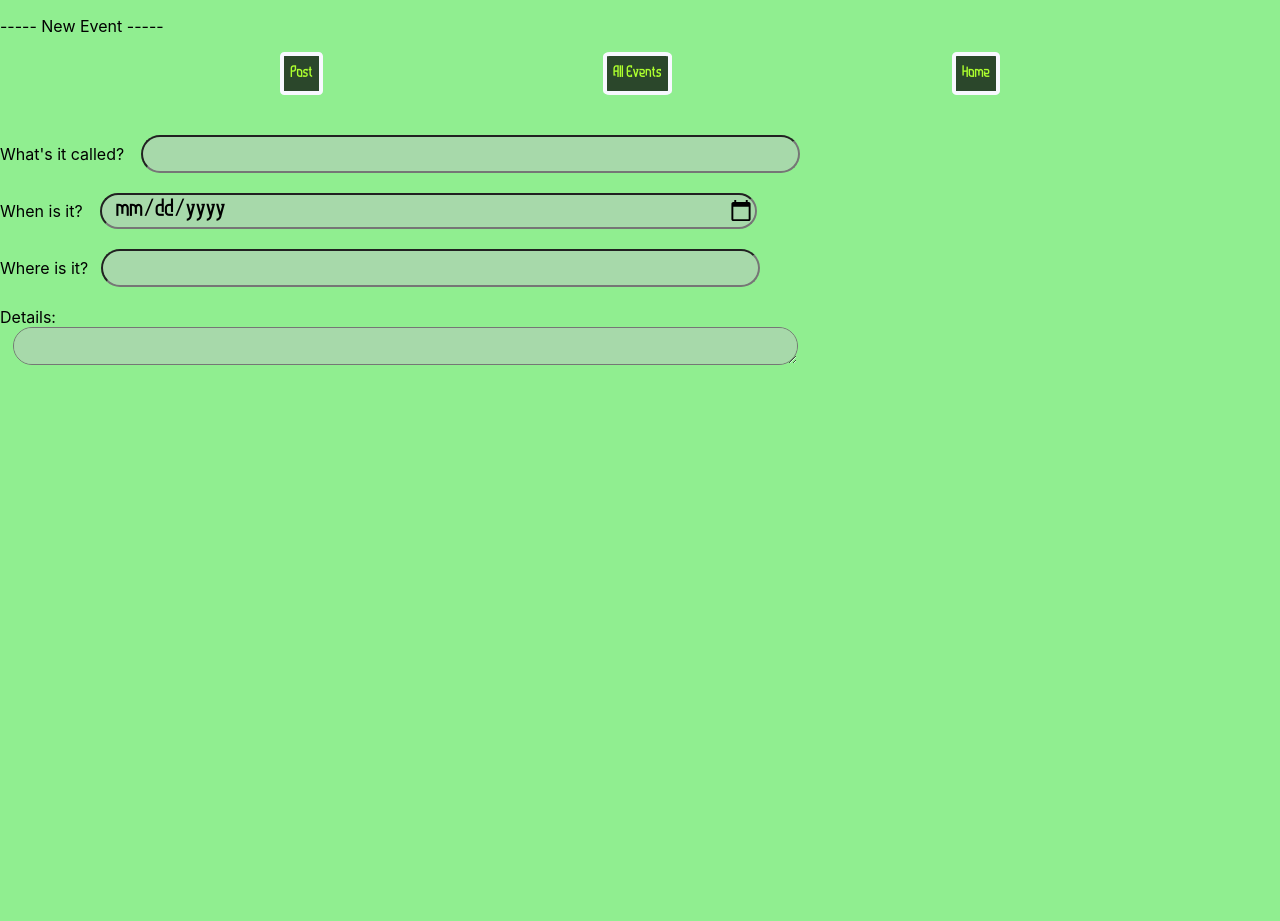
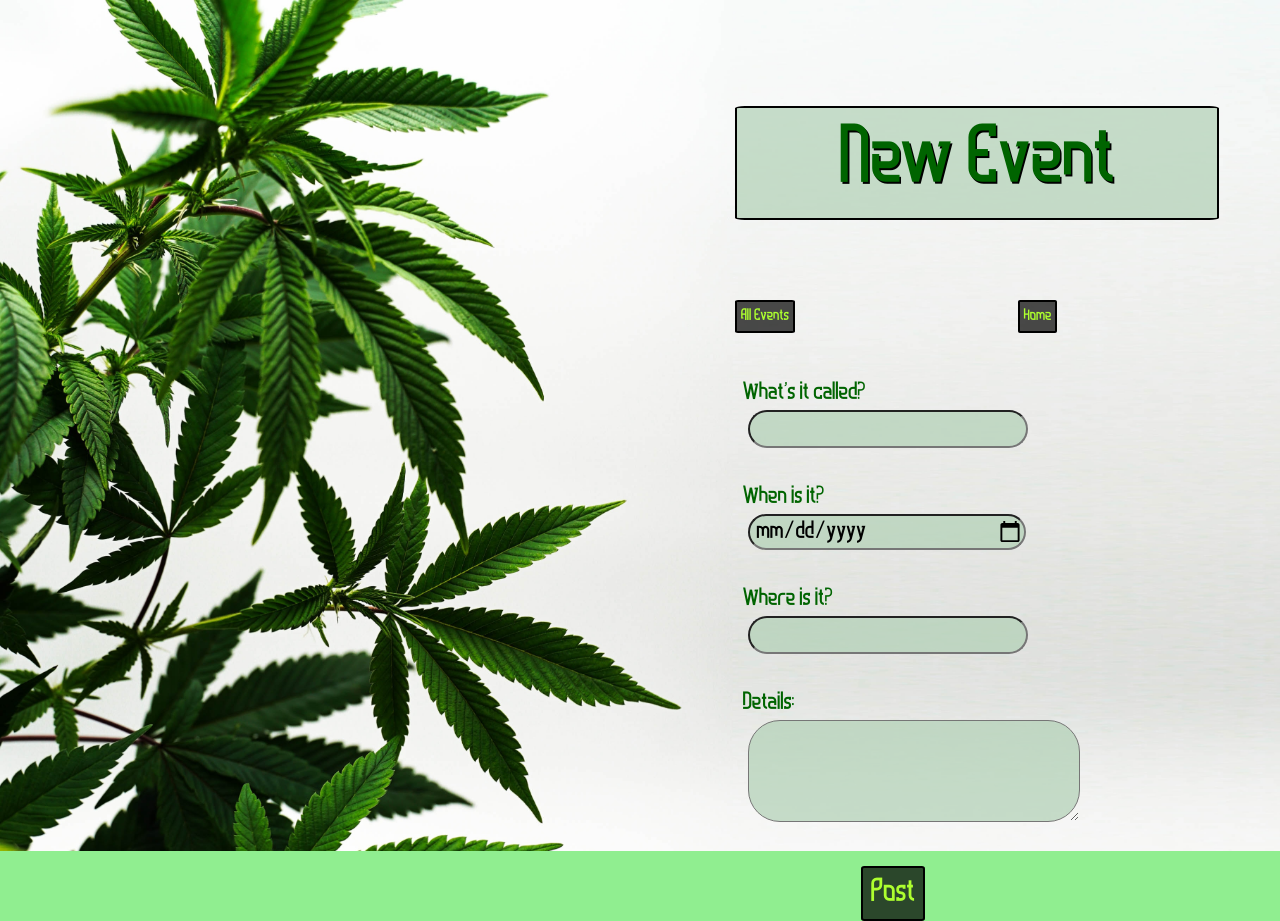
Before and after one commit to TheRogueChef/HighTech, a React (Create React App) app in the folder client/: page /newEvent in a window 1280 px wide. Before the commit the page ends 800 px from the top, so only its background shows below. Built offline with nearby package versions, Linux system fonts and the light colour scheme.

Commit message:
finished events

```diff
--- a/client/src/components/pages/EventDisplayAll.js
+++ b/client/src/components/pages/EventDisplayAll.js
@@ -2,6 +2,12 @@ import React, { useEffect, useState } from 'react';
 import axios from 'axios';
 import { Link } from 'react-router-dom';
 import '../pages/style.css';
+
+function formatDate(dateString) {
+    const options = { year: 'numeric', month: 'long', day: 'numeric' };
+    return new Date(dateString).toLocaleDateString(undefined, options);
+  }
+
 
 const DisplayAllEvents = (props) => {
     const [events, setEvents] = useState([]);
@@ -12,7 +18,8 @@ const DisplayAllEvents = (props) => {
             .then((res) => {
                 const initialEvents = res.data.map((event) => {
                     return {
-                        ...event
+                        ...event,
+                        eventDate: formatDate(event.eventDate),
 
                     };
                 });
@@ -24,25 +31,27 @@ const DisplayAllEvents = (props) => {
     }, []);
 
     return (
-        <div className= ''>
-            <br  />
-            <h1 className=''>All Events</h1>
-            <br/>
+        <div className= 'evShell'>
+            <br />
+            <div className='libCenter'>
+            <p className='evTitle'>All Events</p>
+            </div>
             <div className='btnBar'>
-                <Link className='btn' to={'/dash'}>Home</Link>
-                <Link className='btn' to={`/newEvent`}>New Event</Link>
+                <Link className='bubBtn' to={'/dash'}>Home</Link>
+                <Link className='bubBtn' to={`/newEvent`}>New Event</Link>
             </div>
+            <br />
+            <div className='evBox'>
             {events.map((event, index) => (
-                <div className='' key={index}>
-                    <h1>{event.eventTitle}</h1>
-                    <h4>{event.eventLocation}</h4>
-                    <h4>{event.eventDate}</h4>
-                    <h2 style={{ fontStyle: 'italic'}}>"{event.eventDetails}"</h2>
-                    <br />
-                    <Link className='btn' to={`/oneEvent/${event._id}`}>Deets</Link>
+                <div className='evBubble' key={index}>
+                    <p className='bubTitle'>{event.eventTitle}</p>
+                    <p className='bubLocation'>{event.eventLocation}</p>
+                    <p className='bubLocation'>{event.eventDate}</p>
+                    <Link className='bubBtn' to={`/oneEvent/${event._id}`}>Details</Link>
                     <br /><br />
                 </div>
             ))}
+            </div>
         </div>
     );
 };
--- a/client/src/components/pages/EventDisplayOne.js
+++ b/client/src/components/pages/EventDisplayOne.js
@@ -2,6 +2,11 @@ import React, { useEffect, useState } from 'react';
 import axios from 'axios';
 import { Link, useParams } from 'react-router-dom';
 import '../pages/style.css';
+
+function formatDate(dateString) {
+    const options = { year: 'numeric', month: 'long', day: 'numeric' };
+    return new Date(dateString).toLocaleDateString(undefined, options);
+}
 
 const OneEvent = (props) => {
     const { id } = useParams();
@@ -13,14 +18,17 @@ const OneEvent = (props) => {
         axios.get("http://localhost:8000/api/oneEvent/" + id)
             .then((res) => {
                 if (isMounted) {
-                setEvent(res.data);
-            }
+                    res.data.eventDate = formatDate(res.data.eventDate);
+                        setEvent(res.data);
+
+                }
             })
             .catch((err) => {
                 console.log(err);
             });
-        return ()=> {
+        return () => {
             isMounted = false;
+
         };
     }, [id]);
 
@@ -28,28 +36,23 @@ const OneEvent = (props) => {
 
 
     return (
-        <div className='viewDad'>
-            <br  /><br  />
-            <p className='viewName'>{event.eventTitle}</p>
-            <br  /><br  />
-        <div className='btnBar'>
-            <Link className='btn' to={`/updateEvent/${event._id}`}>Edit</Link>
+        <div className='dispDad'>
+            <div className='dispBox'>
+            <p className='dispName'>{event.eventTitle}</p>
+            <br />
+            <div className='dispShell'>
+                <p>Location:<br /><p className='dispWords'>{event.eventLocation}</p></p>
+                <p className='dispP'>Date:<br /><p className='dispWords'>{event.eventDate}</p></p>
+                <p className='dispP2'>Details:<br /><p className='dispWords2'>{event.eventDetails}</p></p>
+            </div>
             <br /><br />
-            <Link className='btn' to={`/dash`}>Home</Link>
+            </div>
+            <div className='btnBar'>
+                <Link className='btn' to={`/updateEvent/${event._id}`}>Edit</Link>
+                <Link className='btn' to={`/dash`}>Home</Link>
+                <Link className='btn' to={`/events`}>Back</Link>
+            </div>
             <br />
-            <Link className='btn' to={`/events`}>All Events</Link>
-        </div>
-            <div className='viewShell'>
-                <br />
-                <p className= 'viewEntry'>{event.eventTitle}</p>
-                <br />
-                <h3> {event.eventLocation}</h3>
-                <br />
-                <h3> {event.eventDate}</h3>
-                <br  />
-                <h2 style={{ fontStyle: 'italic'}}>"{event.eventDetails}"</h2>
-                <br /><br />
-            </div>
         </div>
     )
 }
--- a/client/src/components/pages/EventUpdate.js
+++ b/client/src/components/pages/EventUpdate.js
@@ -42,7 +42,7 @@ const UpdateEvent = (props) => {
         axios
             .delete(`http://localhost:8000/api/allEvents/${id}`)
             .then((res) => {
-                navigate("/allEvents");
+                navigate("/events");
             })
             .catch((err) => console.log(err));
     };
@@ -60,6 +60,9 @@ const UpdateEvent = (props) => {
                     <Link className="btn" to={"/dash"}>
                         Home
                     </Link>
+                    <button className="btn" onClick={() => navigate(-1)}>
+                        Back
+                    </button>
                 </div>
                 <br />
                 <br />
--- a/client/src/components/pages/NewEntry.js
+++ b/client/src/components/pages/NewEntry.js
@@ -143,7 +143,7 @@ const EntryForm = (props) => {
                     <br /><br />
 
                 </div>
-                <button className='newBtn' >Post</button>
+                <button className='newEvBtn' >Post</button>
 
             </form>
             </div>
--- a/client/src/components/pages/NewEvent.js
+++ b/client/src/components/pages/NewEvent.js
@@ -22,7 +22,7 @@ const EventForm = (props) => {
         axios.post('http://localhost:8000/api/newEvent', event)
             .then((res) => {
                 setEvent({...event, eventTitle:"", eventDate: '', eventLocation: ""})
-                navigate('/dash')
+                navigate('/events')
             })
             .catch((err) => {
                 setErrors(err)
@@ -30,17 +30,20 @@ const EventForm = (props) => {
     }
 
     return (
-        <div className="">
+        <div className="newEvShell">
+<div className='newLeft'></div>
+<div className='newRight'>
             <form onSubmit={submitHandler}>
-                <p className= ''>----- New Event -----</p>
+                <p className= 'newTitle'>New Event</p>
                 <div className= 'btnBar'>
-                    <button className='btn' >Post</button>
-                    <Link className='btn' to={`/events`}>All Events</Link>
-                    <Link className='btn' to={'/dash'}>Home</Link>
+
+                    <Link className='newBtn' to={`/events`}>All Events</Link>
+                    <Link className='newBtn' to={'/dash'}>Home</Link>
                 </div>
                 <br /><br />
-                <div className= ''>
+                <div className= 'formBody'>
                     <label>What's it called? </label>
+                    <br />
                     <input
                     type="text"
                     onChange={handleInputChange}
@@ -54,6 +57,7 @@ const EventForm = (props) => {
                     }
                     <br />
                     <label>When is it? </label>
+                    <br />
                     <input
                     type="date"
                     onChange={handleInputChange}
@@ -68,6 +72,7 @@ const EventForm = (props) => {
                     }
                     <br />
                     <label>Where is it?</label>
+                    <br />
                     <input
                     type="text"
                     onChange={handleInputChange}
@@ -88,15 +93,17 @@ const EventForm = (props) => {
                     onChange={handleInputChange}
                     value={event.eventDetails}
                     name='eventDetails'
-                    className= 'EntryBox' />
+                    className= 'EvEntryBox' />
                     {
                         errors.eventDetails?
                         <p className='text-danger'>{errors.eventDetails.message}</p>:
                         null
                     }
-                    <br />
+                    <br /><br />
+                    <button className='newEvBtn' >Post</button>
                 </div>
             </form>
+            </div>
         </div>
     )
 }
--- a/client/src/components/pages/style.css
+++ b/client/src/components/pages/style.css
@@ -566,7 +566,8 @@ main {
     text-align: center;
 }
 
-.viewShell {
+.viewShell,
+.dispShell {
     display: flex;
     flex-direction: column;
     align-items: center;
@@ -632,7 +633,7 @@ main {
     height: auto;
     color: greenyellow;
     border: solid .15rem black;
-    border-radius: 2%;
+    border-radius: 5%;
     background-color: rgba(0, 0, 0, .7);
     padding: .5%;
     text-decoration: none;
@@ -787,3 +788,165 @@ main {
     background-size: cover;
     color: darkgreen;
 }
+
+/*events*/
+.evShell {
+    font-family: BestAccurate;
+    text-align: center;
+    background-image: url(../images/WeedOnTop2.jpg);
+    background-size: cover;
+    height: 100%;
+    width: auto;
+    color: ghostwhite;
+}
+
+.evTitle {
+    width: auto;
+    font-size: 6rem;
+    color: ghostwhite;
+    text-shadow: .1rem .1rem black;
+    border: .25rem solid ghostwhite;
+    background-color: rgba(0, 0, 0, .4);
+    border-radius: 5%;
+    padding: 1%;
+}
+
+.evBox {
+    display: flex;
+    width: auto;
+    flex-wrap: wrap;
+    justify-content: space-evenly;
+    align-items: center;
+
+}
+
+.evBubble {
+    border: .25rem solid ghostwhite;
+    border-radius: 50%;
+    width: 20rem;
+    height: 20rem;
+    padding: 1.5%;
+    margin: 1%;
+    background-image: url(../images/WeedOnTop.jpg);
+    background-size: cover;
+    overflow-wrap: break-word;
+    font-size: 1.25rem;
+    text-shadow: .25rem .25rem black;
+}
+
+.bubTitle {
+    font-size: 2.5rem;
+    color: greenyellow;
+}
+
+.bubLocation {
+    font-size: 2rem;
+}
+
+.bubBtn {
+    width: auto;
+    height: auto;
+    color: greenyellow;
+    border: solid .25rem ghostwhite;
+    border-radius: 10%;
+    background-color: rgba(0, 0, 0, .5);
+    padding: .5%;
+    text-decoration: none;
+    font-family: BestAccurate;
+    font-size: 1.5rem;
+    text-shadow: none;
+}
+
+/*newEvent*/
+.newEvShell {
+    display: flex;
+    text-align: center;
+    background-image: url(../images/sideWeed.jpg);
+    background-size: cover;
+    width: auto;
+    height: 100vh;
+    padding-top: 2%;
+    font-family: BestAccurate;
+    padding-bottom: 2%;
+}
+
+.EvEntryBox {
+    height: 6rem;
+    border-radius: 2rem;
+    background-color: rgba(177, 209, 182, 0.7);
+    padding-left: 1%;
+    margin-left: 1%;
+    font-family: BestAccurate;
+    font-size: 1.5rem;
+    width: 60%;
+    white-space: pre-wrap;
+    overflow: auto;
+}
+
+.newEvBtn {
+    width: 4rem;
+    height: auto;
+    font-family: BestAccurate;
+    color: greenyellow;
+    border: solid .15rem black;
+    border-radius: 5%;
+    background-color: rgba(0, 0, 0, .7);
+    padding: .5%;
+    text-decoration: none;
+    font-size: 2rem;
+    margin-left: 22%;
+}
+
+/*eventDisplayOne*/
+.dispDad{
+    font-family: BestAccurate;
+    color: ghostwhite;
+    background-image: url(../images/weed.jpg);
+    background-size: cover;
+    height: 100%;
+    padding-top: 1%;
+    text-align: center;
+}
+
+.dispBox {
+    display: flex;
+    flex-direction: column;
+    align-items: center;
+    justify-content: space-evenly;
+}
+
+.dispShell {
+    border: .25rem solid ghostwhite;
+    border-radius: 2%;
+    background-color: rgba(0, 0, 0, .7);
+    font-size: 2rem;
+    width: 50rem;
+    padding-left: 2%;
+    padding-right: 2%;
+}
+
+.dispName {
+    font-size: 5rem;
+    border: solid .25rem ghostwhite;
+    color: greenyellow;
+    border-radius: 2%;
+    background-color: rgba(0, 0, 0, .5);
+    width: auto;
+    padding: 1%;
+    text-shadow: .1rem .1rem ghostwhite;
+}
+
+.dispP {
+    margin-top: -2.5%;
+}
+.dispP2 {
+    margin-top: -1%;
+}
+
+.dispWords, .dispWords2 {
+    color: greenyellow;
+    margin-top: -1.5%;
+}
+.dispWords2 {
+    margin-top: -.5%;
+}
```
